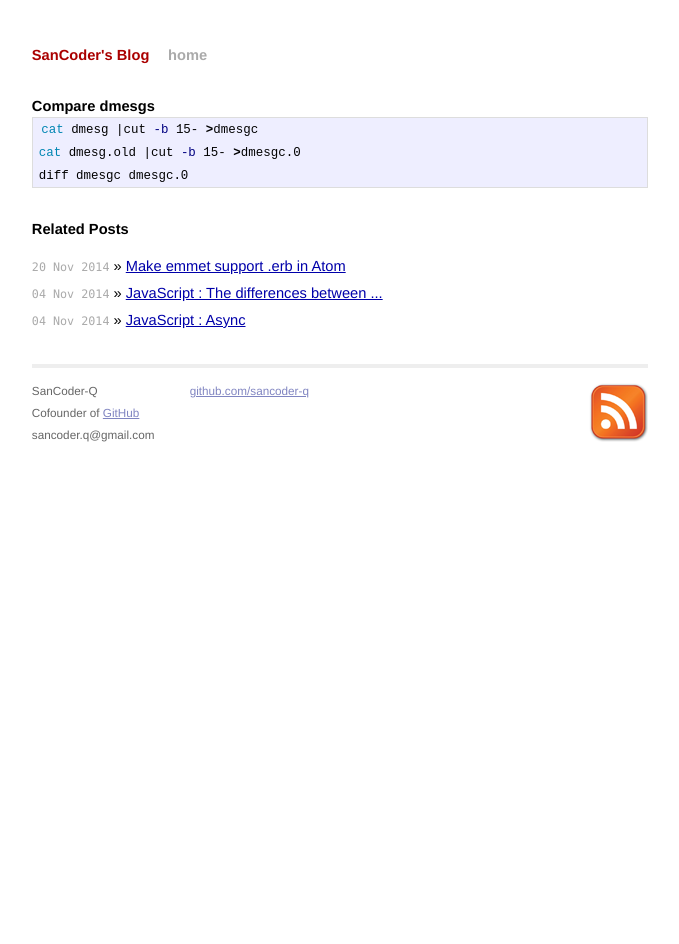
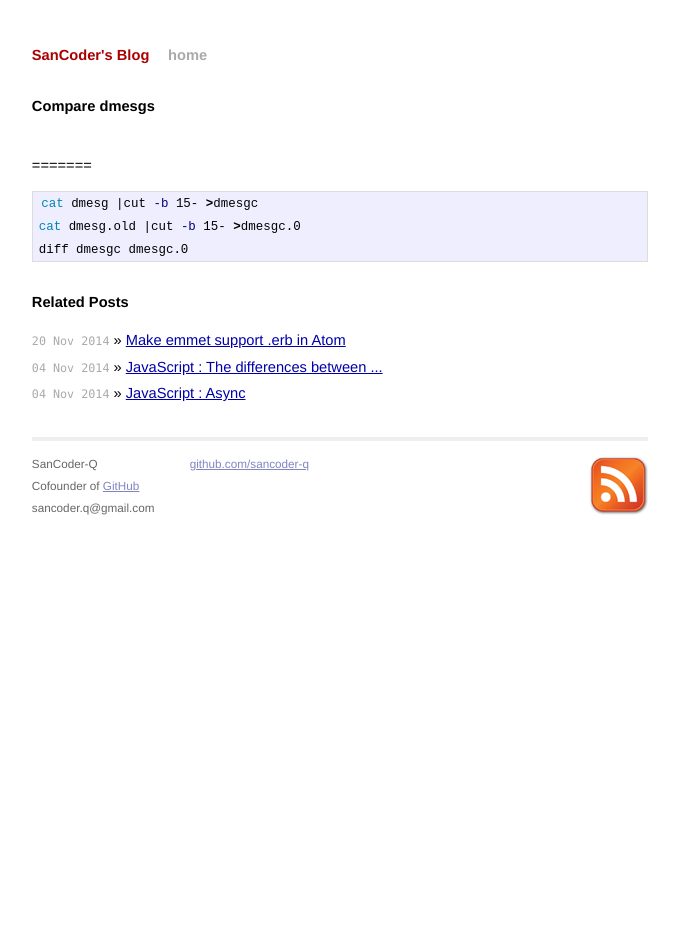
Before and after one commit to SanCoder-Q/sancoder-q.github.io, a Jekyll site: the page built from _posts/2014-10-29-compare-dmesgs.md, in a window 1280 px wide. Shown: the whole page, without its empty margins (300-979 px from the left). Built offline with Jekyll 4.4.1, drawn with Linux system fonts in a browser that asks for light colours; Markdown is read by kramdown in place of the engine named in the settings.

Commit message:
[SanCoder] - migrate old post from blogspot

````diff
--- a/_posts/2014-10-29-compare-dmesgs.md
+++ b/_posts/2014-10-29-compare-dmesgs.md
@@ -4,6 +4,8 @@ title: Compare dmesgs
 ---
 
 ##{{ page.title }}
+<br>
+=======
 
 ```bash
 cat dmesg |cut -b 15- >dmesgc
````
